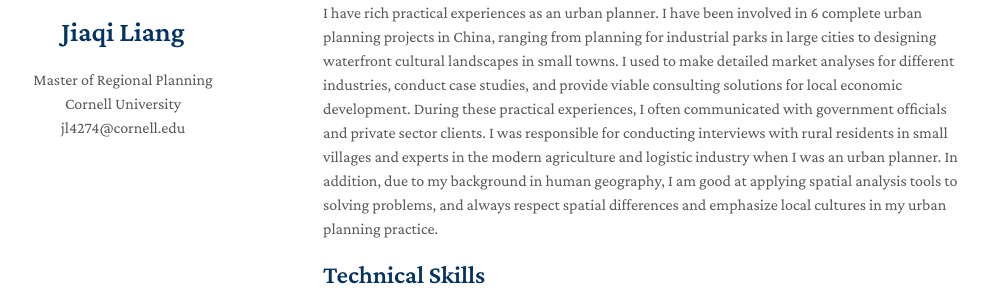
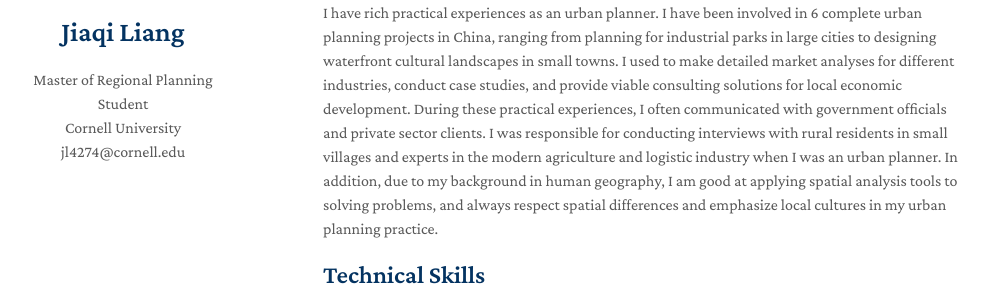
Before and after one commit to april29liang/.github.io, a Jekyll site: the page built from index.md, in a window 1280 px wide. Shown: the part 204-492 px from the top of the page, without its empty margins (147-1151 px from the left). Built offline with Jekyll 4.4.1, drawn with Linux system fonts in a browser that asks for light colours; nearby versions of some CDN libraries; a style sheet for code colours, icons or effects is not loaded; our own code applies the rules of GitHub Pages for plain Markdown files.

Commit message:
Update _config.yml

```diff
--- a/_config.yml
+++ b/_config.yml
@@ -1,5 +1,5 @@
 title: Jiaqi Liang
-position: Master of Regional Planning
+position: Master of Regional Planning Student
 affiliation: Cornell University
 email: jl4274@cornell.edu
 keywords: minimal academic
```
